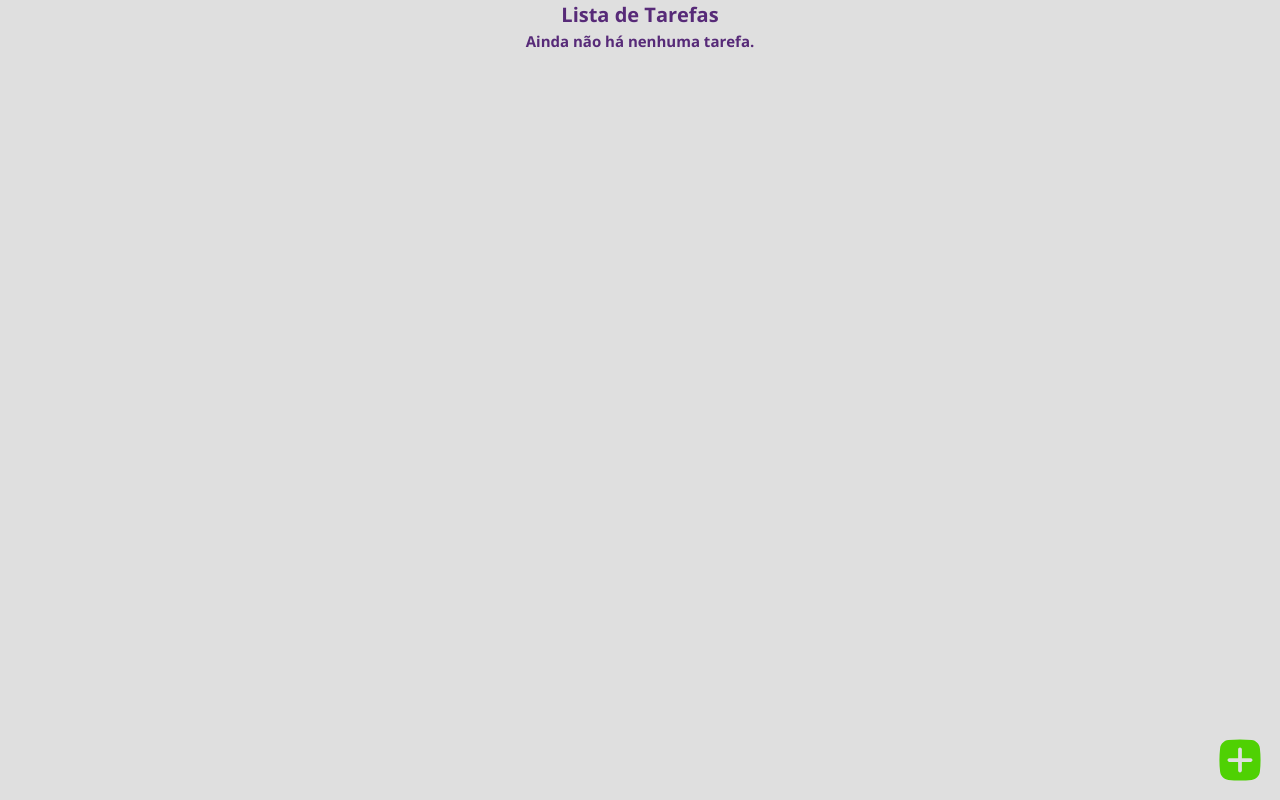
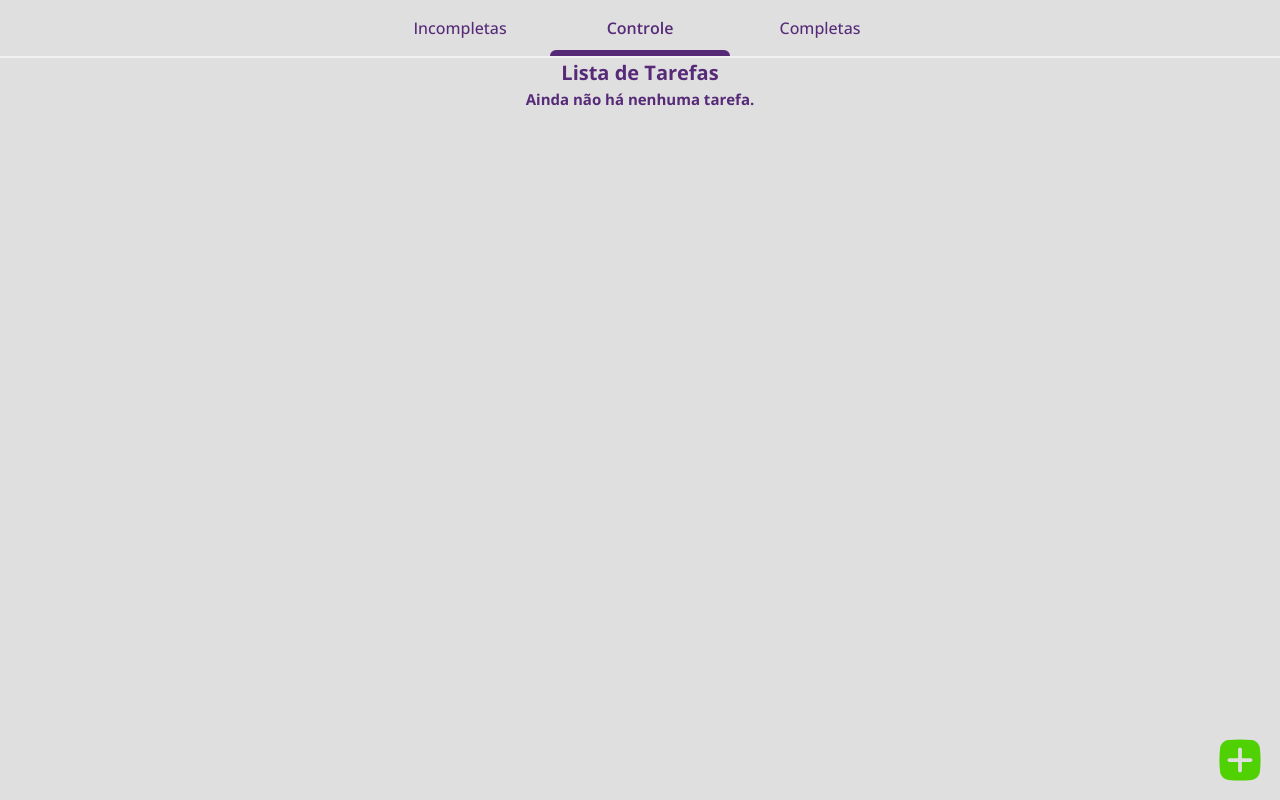
Before and after one commit to CeloRocha/Teste-SelfSolutions, a React (Create React App) app: page / in a window 1280 px wide. Built offline with nearby package versions, Linux system fonts and the light colour scheme.

Commit message:
feat: 🎸 Added tabs, to see filtered lists
Now after the default control tab, that can add, remove, edit, check and
change task position in the tasks list. Two more lists were created,
incomplete tasks only, that can check a task, and complete tasks only.

```diff
--- a/src/App.jsx
+++ b/src/App.jsx
@@ -6,72 +6,45 @@ import Tasks from './components/Tasks';
 import Modal from './components/Modal';
 import Input from './components/Input';
 import Button from './components/Button';
+import ControlTasks from './pages/ControlTasks';
+import CompletedTasks from './pages/CompletedTasks';
+import IncompleteTasks from './pages/IncompleteTasks';
 
 function App() {
-    const { taskFunctions } = useContext(TaskContext);
-    const [showCreateTaskModal, setShowCreateTaskModal] = useState(false);
-    const [newTaskTitle, setNewTaskTitle] = useState('');
-    const [newTaskDescription, setNewTaskDescription] = useState('');
-
-    if (showCreateTaskModal) {
-        document.body.classList.add('modalOpen');
-    } else {
-        document.body.classList.remove('modalOpen');
-    }
-
-    const openCreateTaskModal = () => {
-        setNewTaskTitle('');
-        setNewTaskDescription('');
-        taskFunctions.resetEditTask();
-        setShowCreateTaskModal(true);
-    };
-    const closeCreateTaskModal = () => setShowCreateTaskModal(false);
-
-    const handleCreateTask = (e) => {
-        e.preventDefault();
-        if (newTaskTitle.length < 3) {
-            setNewTaskTitle('Mínimo de 3 letras.');
-            return;
-        }
-        taskFunctions.addTask({
-            title: newTaskTitle,
-            description: newTaskDescription,
-            complete: false,
-        });
-        closeCreateTaskModal();
-        setNewTaskTitle('');
-        setNewTaskDescription('');
-    };
+    const [tab, setTab] = useState('control');
 
     return (
         <div className={`App`}>
+            <nav>
+                <button
+                    className={`nav-button ${
+                        tab === 'incomplete' ? 'selected' : ''
+                    }`}
+                    onClick={() => setTab('incomplete')}
+                >
+                    Incompletas
+                </button>
+                <button
+                    className={`nav-button ${
+                        tab === 'control' ? 'selected' : ''
+                    }`}
+                    onClick={() => setTab('control')}
+                >
+                    Controle
+                </button>
+                <button
+                    className={`nav-button ${
+                        tab === 'complete' ? 'selected' : ''
+                    }`}
+                    onClick={() => setTab('complete')}
+                >
+                    Completas
+                </button>
+            </nav>
             <h1>Lista de Tarefas</h1>
-            <Tasks />
-            <Button
-                type="add"
-                className="add-button-fixed"
-                onClick={openCreateTaskModal}
-            />
-            <Modal
-                show={showCreateTaskModal}
-                title="Adicionar nova tarefa"
-                closeModal={closeCreateTaskModal}
-            >
-                <form onSubmit={handleCreateTask}>
-                    <Input
-                        label="Título"
-                        value={newTaskTitle}
-                        onChange={(e) => setNewTaskTitle(e.target.value)}
-                    />
-                    <Input
-                        label="Descrição"
-                        type="textarea"
-                        value={newTaskDescription}
-                        onChange={(e) => setNewTaskDescription(e.target.value)}
-                    />
-                    <button className="confirm-button">Criar</button>
-                </form>
-            </Modal>
+            {tab == 'incomplete' && <IncompleteTasks />}
+            {tab === 'complete' && <CompletedTasks />}
+            {tab === 'control' && <ControlTasks />}
         </div>
     );
 }
--- a/src/App.scss
+++ b/src/App.scss
@@ -1,6 +1,47 @@
 .App {
   text-align: center;
   padding-bottom: 10rem;
+
+  nav{
+    display: flex;
+    justify-content: center;
+    width: 100%;
+    border-bottom: 2px solid var(--whitesmoke);
+
+    button{
+        position: relative;
+        padding: 1.6rem;
+        overflow: hidden;
+        width: 18rem;
+        background: transparent;
+        font-family: 'Apex New', 'Open Sans';
+        font-size: 1.6rem;
+        font-weight: 500;
+        cursor: pointer;
+    }
+
+    button:after{
+        content: '';
+        height: 1.2rem;
+        width: 100%;
+        position: absolute;
+        border-radius: 999px;
+        background-color: var(--purple);
+        left: 0;
+        bottom: 0;
+        transform-origin: center;
+        transform: translateY(100%) scaleX(1);
+        transition: 0.5s ease;
+    }
+
+    button.selected{
+        font-weight: 600;
+    }
+
+    button.selected::after{
+        transform: translateY(50%);
+    }
+  }
 }
 
 .App-logo {
--- /dev/null
+++ b/src/pages/CompletedTasks/index.jsx
@@ -0,0 +1,28 @@
+import React, { useContext } from 'react';
+import PropTypes from 'prop-types';
+import { TaskContext } from '../../contexts/TasksContextProvider';
+
+const CompletedTasks = (props) => {
+    const { tasks } = useContext(TaskContext);
+
+    const completedTasks = tasks.filter((task) => task.complete);
+
+    return (
+        <div className="tasks">
+            {completedTasks?.map((task, index) => {
+                return (
+                    <div className="task complete" key={index}>
+                        <div className="task-info">
+                            <h2>{task.title}</h2>
+                            <p>{task.description}</p>
+                        </div>
+                    </div>
+                );
+            })}
+        </div>
+    );
+};
+
+CompletedTasks.propTypes = {};
+
+export default CompletedTasks;
--- /dev/null
+++ b/src/pages/ControlTasks/index.jsx
@@ -0,0 +1,75 @@
+import React, { useContext, useState } from 'react';
+import Button from '../../components/Button';
+import Modal from '../../components/Modal';
+import Tasks from '../../components/Tasks';
+import Input from '../../components/Input';
+import { TaskContext } from '../../contexts/TasksContextProvider';
+
+const ControlTasks = () => {
+    const { taskFunctions } = useContext(TaskContext);
+    const [showCreateTaskModal, setShowCreateTaskModal] = useState(false);
+    const [newTaskTitle, setNewTaskTitle] = useState('');
+    const [newTaskDescription, setNewTaskDescription] = useState('');
+
+    if (showCreateTaskModal) {
+        document.body.classList.add('modalOpen');
+    } else {
+        document.body.classList.remove('modalOpen');
+    }
+
+    const openCreateTaskModal = () => {
+        setNewTaskTitle('');
+        setNewTaskDescription('');
+        taskFunctions.resetEditTask();
+        setShowCreateTaskModal(true);
+    };
+    const closeCreateTaskModal = () => setShowCreateTaskModal(false);
+
+    const handleCreateTask = (e) => {
+        e.preventDefault();
+        if (newTaskTitle.length < 3) {
+            setNewTaskTitle('Mínimo de 3 letras.');
+            return;
+        }
+        taskFunctions.addTask({
+            title: newTaskTitle,
+            description: newTaskDescription,
+            complete: false,
+        });
+        closeCreateTaskModal();
+        setNewTaskTitle('');
+        setNewTaskDescription('');
+    };
+    return (
+        <>
+            <Tasks />
+            <Button
+                type="add"
+                className="add-button-fixed"
+                onClick={openCreateTaskModal}
+            />
+            <Modal
+                show={showCreateTaskModal}
+                title="Adicionar nova tarefa"
+                closeModal={closeCreateTaskModal}
+            >
+                <form onSubmit={handleCreateTask}>
+                    <Input
+                        label="Título"
+                        value={newTaskTitle}
+                        onChange={(e) => setNewTaskTitle(e.target.value)}
+                    />
+                    <Input
+                        label="Descrição"
+                        type="textarea"
+                        value={newTaskDescription}
+                        onChange={(e) => setNewTaskDescription(e.target.value)}
+                    />
+                    <button className="confirm-button">Criar</button>
+                </form>
+            </Modal>
+        </>
+    );
+};
+
+export default ControlTasks;
--- /dev/null
+++ b/src/pages/IncompleteTasks/index.jsx
@@ -0,0 +1,37 @@
+import React, { useContext } from 'react';
+import PropTypes from 'prop-types';
+import { TaskContext } from '../../contexts/TasksContextProvider';
+import Button from '../../components/Button';
+
+const IncompleteTasks = (props) => {
+    const { tasks, taskFunctions } = useContext(TaskContext);
+    const { completeTask } = taskFunctions;
+    const completedTasks = tasks
+        .map((task, index) => ({ ...task, index: index }))
+        .filter((task) => !task.complete);
+
+    return (
+        <div className="tasks">
+            {completedTasks?.map((task) => {
+                return (
+                    <div className="task" key={task.index}>
+                        <div className="task-info">
+                            <h2>{task.title}</h2>
+                            <p>{task.description}</p>
+                        </div>
+                        <div className="task-buttons">
+                            <Button
+                                type="check"
+                                onClick={() => completeTask(task.index)}
+                            />
+                        </div>
+                    </div>
+                );
+            })}
+        </div>
+    );
+};
+
+IncompleteTasks.propTypes = {};
+
+export default IncompleteTasks;
```
